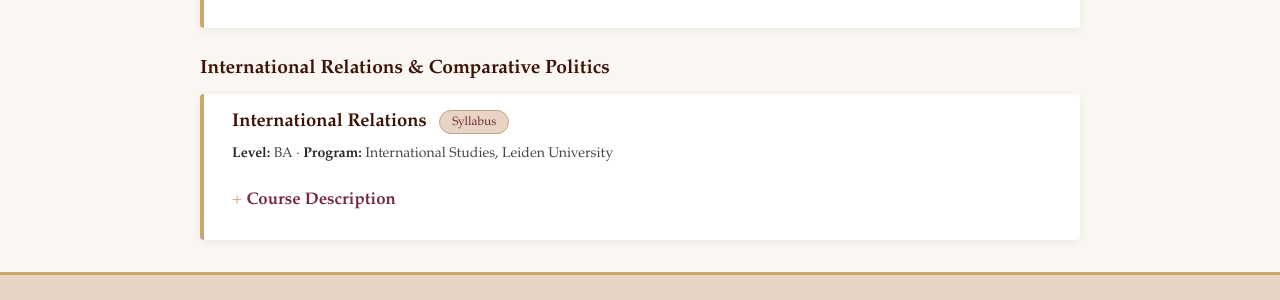
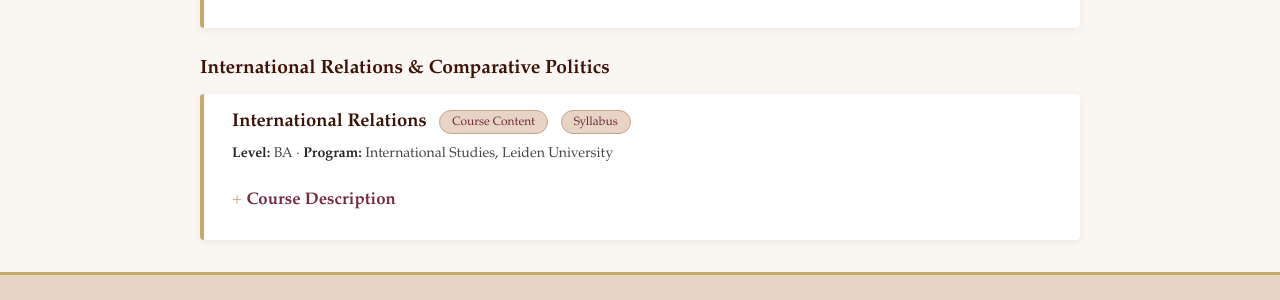
Before and after one commit to scdenney/scdenney.github.io, a Jekyll site: the page built from teaching.md, in a window 1280 px wide. Shown: the part 1548-1848 px from the top of the page. Built offline with Jekyll 4.4.1, drawn with Linux system fonts in a browser that asks for light colours.

Commit message:
Teaching: add Course Content link for IR course
Links to the new bais_ir-content showcase site alongside the existing
syllabus badge.

```diff
--- a/teaching.md
+++ b/teaching.md
@@ -99,7 +99,7 @@ I develop and maintain open educational resources for research methods, thesis s
 ### International Relations & Comparative Politics
 
 <div class="project-card">
-<h3>International Relations <a href="/assets/pdf/2526-bais-ir.pdf" class="resource-badge">Syllabus</a></h3>
+<h3>International Relations <a href="https://scdenney.github.io/bais_ir-content/" class="resource-badge">Course Content</a> <a href="/assets/pdf/2526-bais-ir.pdf" class="resource-badge">Syllabus</a></h3>
 <p class="project-meta"><strong>Level:</strong> BA · <strong>Program:</strong> International Studies, Leiden University</p>
 
 <details>
```
